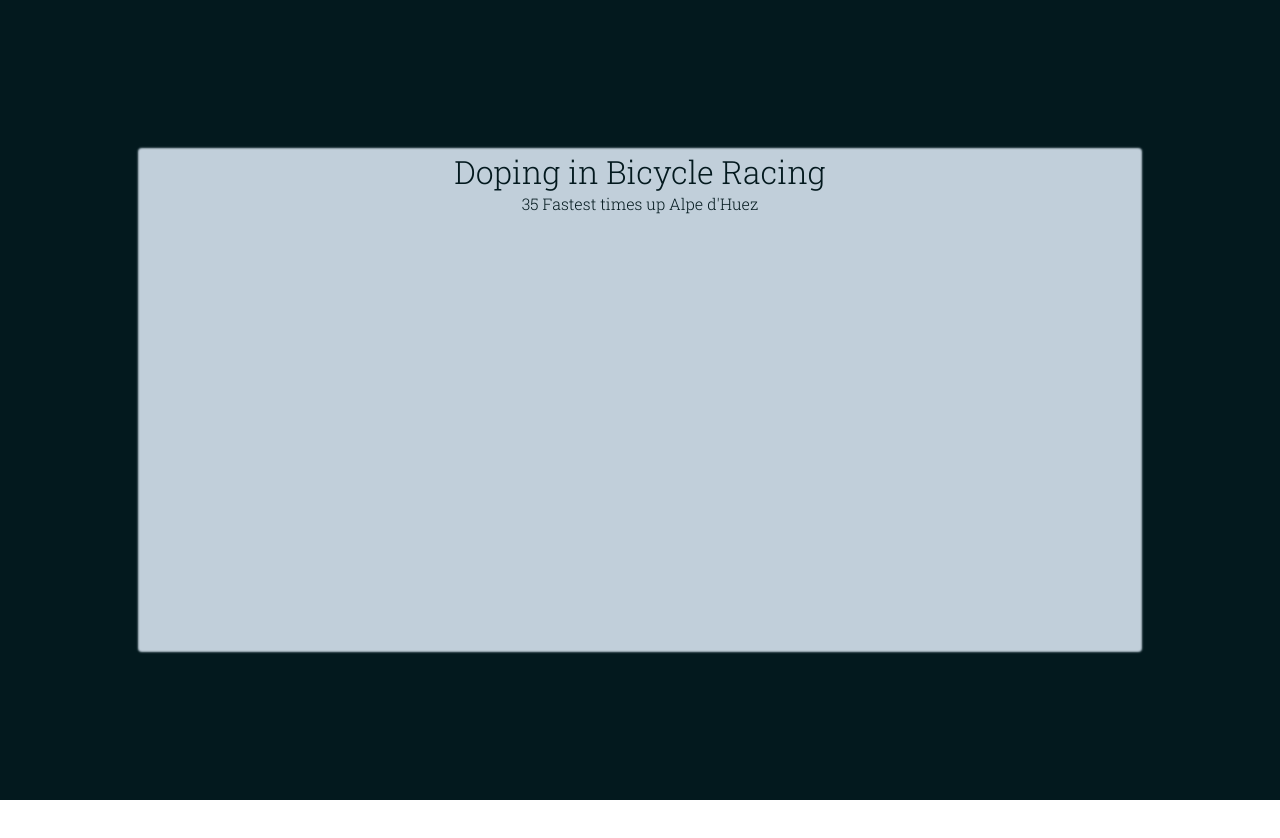
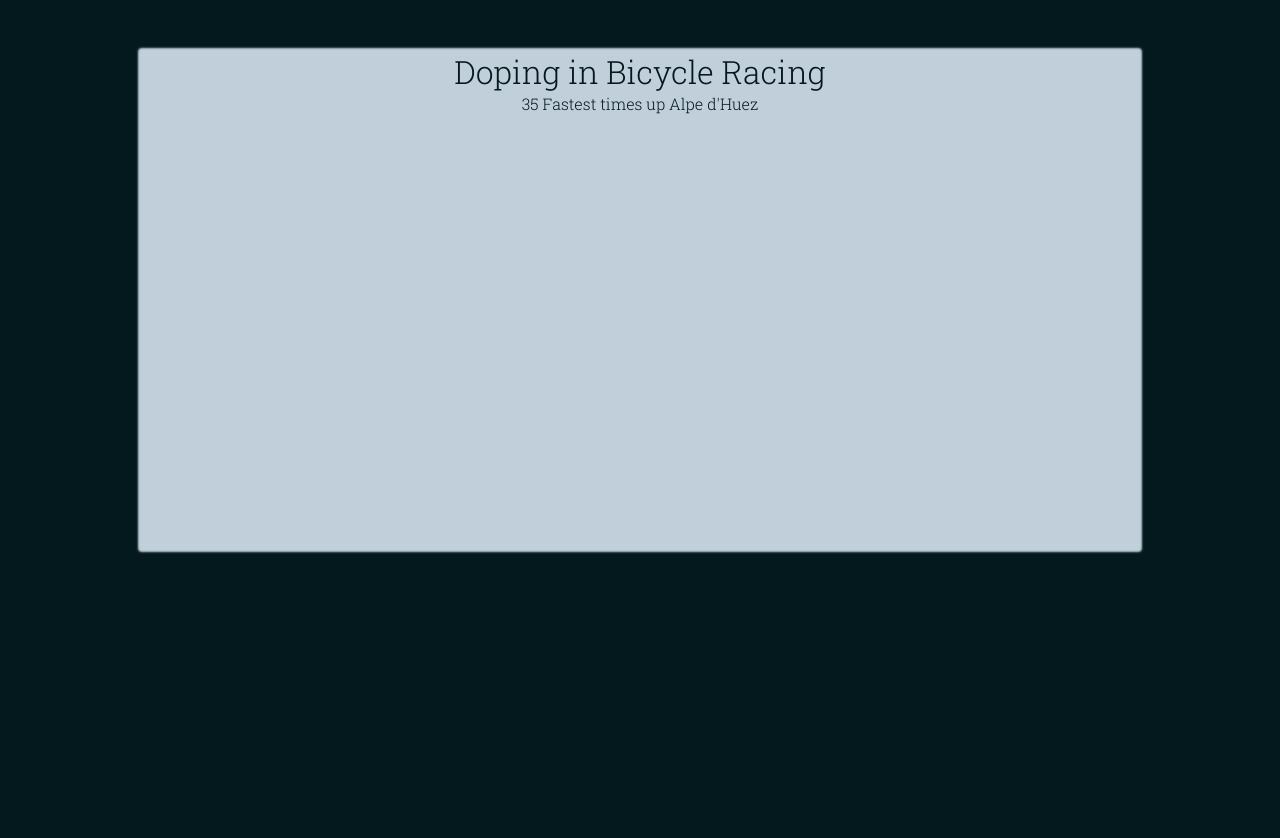
Before and after one commit to tonikv/Scatterplot, a plain HTML site: page index.html in a window 1280 px wide. Before the commit the page ends 800 px from the top, so only its background shows below. Drawn offline with nearby package versions, Linux system fonts and the light colour scheme; no server answers.

Commit message:
fixed margin

```diff
--- a/style.css
+++ b/style.css
@@ -10,13 +10,16 @@
     --rich-black-fogra-29: #03191eff;
 }
 
+body {
+    background: var(--rich-black-fogra-29);
+}
+
 .main {
     width: 100vw;
     height: 100vh;
+    margin-top: 50px;
     display: flex;
     justify-content: center;
-    align-items: center;
-    background: var(--rich-black-fogra-29);
     font-family: 'Roboto Slab', serif;
 }
 
```
